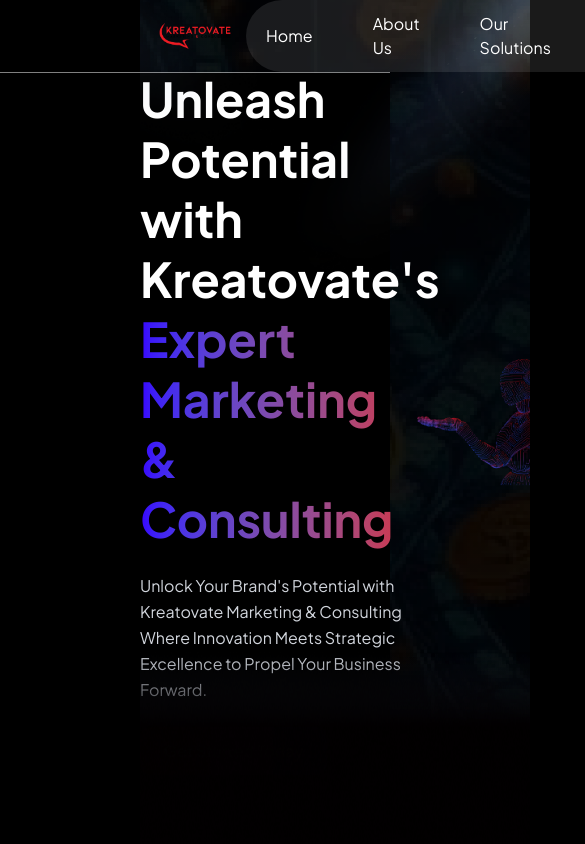
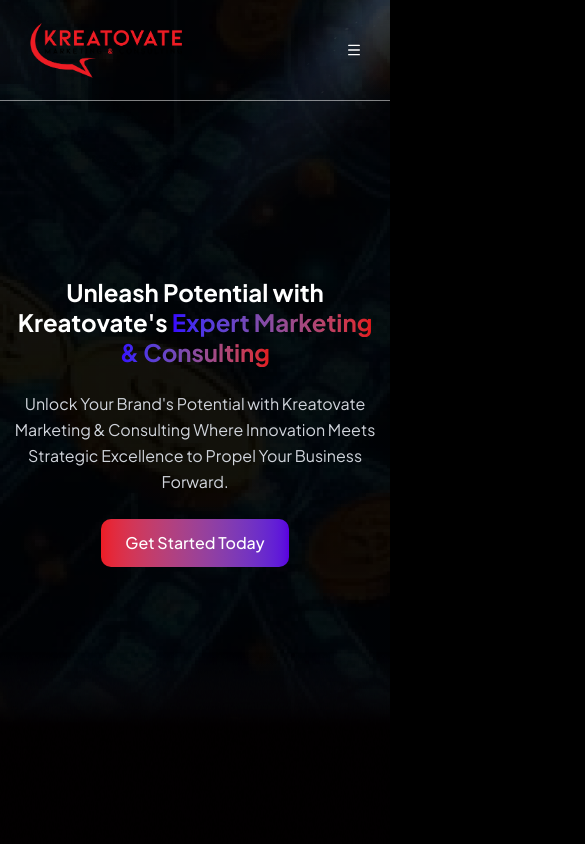
Before and after one commit to abedinalways/kreatovate, a Next.js app: page / in a window 390 px wide. Shown: the top 844 px of the page, 585 px wide, since content can reach past the window. Built offline with nearby package versions, Linux system fonts and the light colour scheme.

Commit message:
make navbar responsive and Banner section fix bugs

```diff
--- a/package.json
+++ b/package.json
@@ -10,6 +10,7 @@
   },
   "dependencies": {
     "@hookform/resolvers": "^5.2.2",
+    "@radix-ui/react-dialog": "^1.1.15",
     "@radix-ui/react-label": "^2.1.7",
     "@radix-ui/react-select": "^2.2.6",
     "@radix-ui/react-separator": "^1.1.7",
--- a/src/app/(public)/layout.tsx
+++ b/src/app/(public)/layout.tsx
@@ -10,9 +10,7 @@ const PublicLayout = ({
   return (
     <>
       <Navbar />
-      <main className="min-h-screen flex flex-col bg-black px-[140px] ">
-        {children}
-      </main>
+      <main className="min-h-screen flex flex-col bg-black">{children}</main>
       <Footer />
     </>
   );
--- a/src/app/(public)/page.tsx
+++ b/src/app/(public)/page.tsx
@@ -1,11 +1,11 @@
-import Contact from "@/components/contact/Contact";
+// import Contact from "@/components/contact/Contact";
 import Banner from "@/components/modules/Banner";
 
 export default function Home() {
   return (
-    <div className="absolute top-0 w-full">
+    <div className="absolute top-0 left-0 w-full">
       <Banner />
-      <Contact />
+      {/* <Contact /> */}
     </div>
   );
 }
--- a/src/components/modules/Banner.tsx
+++ b/src/components/modules/Banner.tsx
@@ -2,45 +2,45 @@ import Image from "next/image";
 
 const Banner = () => {
   return (
-    <div className="relative w-full min-h-screen flex items-center justify-center overflow-hidden">
+    <div className="relative isolate w-full min-h-screen flex items-center justify-center overflow-hidden">
       <Image
         src="/images/banner.png"
         alt="background"
         fill
         priority
-        className="object-cover object-center -z-10"
+        className="object-cover object-center z-0"
       />
-      <div className="absolute inset-0 bg-gradient-to-b from-black/10 to-black/10 -z-10" />
+      <div className="absolute inset-0 bg-gradient-to-b from-black/10 to-black/10 z-10" />
       <Image
         src="/images/group1.png"
         alt="light effect 1"
         width={800}
         height={800}
-        className="absolute -top-20 -left-40"
+        className="absolute -top-20 -left-40 z-20"
       />
       <Image
         src="/images/group2.png"
         alt="light effect 2"
         width={800}
         height={800}
-        className="absolute top-0 right-0"
+        className="absolute top-0 right-0 z-20"
       />
       <Image
         src="/images/bottom-bg.png"
         alt="light effect 2"
         width={800}
         height={800}
-        className="absolute bottom-0 right-0 w-full h-48 z-10"
+        className="absolute bottom-0 right-0 w-full h-48 z-30"
       />
 
-      <div className="text-white max-w-4xl space-y-6">
-        <h1 className="text-5xl md:text-6xl font-bold leading-tight">
+      <div className="text-white max-w-4xl space-y-6 z-50 text-center sm:text-left">
+        <h1 className="text-2xl sm:text-5xl md:text-6xl font-bold leading-tight">
           Unleash Potential with Kreatovate&apos;s{" "}
           <span className="text-color-gradient">Expert Marketing</span>{" "}
           <span className="text-color-gradient">& Consulting</span>
         </h1>
 
-        <p className="text-gray-300 leading-relaxed max-w-xl">
+        <p className="text-gray-300 leading-relaxed sm:max-w-xl">
           Unlock Your Brand&apos;s Potential with Kreatovate Marketing &
           Consulting Where Innovation Meets Strategic Excellence to Propel Your
           Business Forward.
@@ -51,7 +51,7 @@ const Banner = () => {
         </button>
       </div>
 
-      <div className="flex justify-center md:justify-end">
+      <div className="sm:flex justify-center md:justify-end hidden">
         <Image
           src="/images/robo.png"
           alt="AI robot"
--- a/src/components/shared/Logo.tsx
+++ b/src/components/shared/Logo.tsx
@@ -1,7 +1,19 @@
 import Image from "next/image";
+import Link from "next/link";
 
 const Logo = () => {
-  return <Image src="/images/logo.png" alt="logo" width={180} height={100} />;
+  return (
+    <Link href="/">
+      <div className="relative w-[180px] sm:w-[251px] md:w-[170px] h-[60px]">
+        <Image
+          src="/images/logo.png"
+          alt="logo"
+          fill
+          className="object-contain"
+        />
+      </div>
+    </Link>
+  );
 };
 
 export default Logo;
--- a/src/components/shared/footer/Footer.tsx
+++ b/src/components/shared/footer/Footer.tsx
@@ -1,9 +1,7 @@
-// components/Footer.tsx
-import Link from 'next/link';
-import { Facebook, Instagram, Linkedin } from 'lucide-react';
-import Image from 'next/image';
+import Link from "next/link";
+import { Facebook, Instagram, Linkedin } from "lucide-react";
+import Logo from "../Logo";
 
-// X (Twitter) icon component since it's not in lucide-react
 const XIcon = () => (
   <svg
     viewBox="0 0 24 24"
@@ -22,9 +20,8 @@ export default function Footer() {
         <div className="grid grid-cols-1 md:grid-cols-4 gap-8 lg:gap-12">
           {/* Brand Section */}
           <div className="space-y-1">
-            <Link href="/" className="inline-block">
-              <Image src="/images/footer.png" alt="" width={200} height={200} />
-            </Link>
+            <Logo />
+
             <p className="text-gray-400 text-sm leading-relaxed max-w-xs">
               Our AI-Driven Marketing Platform gives you an affordable
               enterprise digital marketing and advertising solution that does
--- a/src/components/shared/navbar/NavItems.tsx
+++ b/src/components/shared/navbar/NavItems.tsx
@@ -3,7 +3,11 @@
 import Link from "next/link";
 import { useState } from "react";
 
-const NavItems = () => {
+type Props = {
+  variant?: "desktop" | "mobile";
+};
+
+const NavItems = ({ variant = "desktop" }: Props) => {
   const [active, setActive] = useState("home");
 
   const items = [
@@ -13,20 +17,53 @@ const NavItems = () => {
     { id: "#testimonial", label: "testimonial" },
     { id: "#contact_us", label: "contact us" },
   ];
+
+  if (variant === "mobile") {
+    return (
+      <div>
+        <ul className="flex flex-col gap-1 capitalize">
+          {items.map((item) => {
+            const isActive = active === item.id;
+            return (
+              <li key={item.id}>
+                <Link
+                  href={item.id}
+                  onClick={() => {
+                    setActive(item.id);
+                  }}
+                  className={[
+                    "block w-full rounded-lg px-4 py-3 transition-colors whitespace-nowrap",
+                    isActive
+                      ? "bg-[#ED1C2433] font-semibold"
+                      : "hover:bg-[#ED1C2433]/40",
+                  ].join(" ")}
+                >
+                  {item.label}
+                </Link>
+              </li>
+            );
+          })}
+        </ul>
+      </div>
+    );
+  }
+
   return (
     <div>
-      <ul className="flex items-center gap-7 capitalize bg-white/10 p-1 rounded-full">
+      <ul className="flex items-center gap-7 lg:gap-3 capitalize bg-white/10 p-1 rounded-full">
         {items?.map((item) => (
           <li
             key={item.id}
             onClick={() => setActive(item.id)}
-            className={`px-4 py-2 rounded-full transition-all duration-200 ${
+            className={`px-4 lg:px-2 py-2 rounded-full transition-all duration-200 ${
               active === item.id
                 ? "bg-[#ED1C2433] font-semibold"
                 : "hover:bg-[#ED1C2433]/40"
             }`}
           >
-            <Link href={`${item.id}`}>{item.label}</Link>
+            <Link href={`${item.id}`} className="whitespace-nowrap">
+              {item.label}
+            </Link>
           </li>
         ))}
       </ul>
--- a/src/components/shared/navbar/Navbar.tsx
+++ b/src/components/shared/navbar/Navbar.tsx
@@ -1,21 +1,107 @@
+"use client";
+
+import {
+  Sheet,
+  SheetContent,
+  SheetHeader,
+  SheetTitle,
+  SheetTrigger,
+} from "@/components/ui/sheet";
 import Logo from "../Logo";
 import NavItems from "./NavItems";
 import { Button } from "@/components/ui/button";
+import { Menu } from "lucide-react";
+import { useEffect, useRef, useState } from "react";
+import { gsap } from "gsap";
+import { ScrollTrigger } from "gsap/ScrollTrigger";
+
+gsap.registerPlugin(ScrollTrigger);
 
 const Navbar = () => {
+  const [open, setOpen] = useState(false);
+  const navRef = useRef<HTMLElement | null>(null);
+
+  useEffect(() => {
+    if (!navRef.current) return;
+
+    const el = navRef.current;
+    el.style.willChange = "backdrop-filter, background-color";
+    el.style.backdropFilter = "blur(0px)";
+    el.style.backgroundColor = "rgba(0,0,0,0)";
+
+    const tween = gsap.fromTo(
+      el,
+      {
+        backdropFilter: "blur(0px)",
+        backgroundColor: "rgba(0,0,0,0)",
+      },
+      {
+        backdropFilter: "blur(16px)",
+        backgroundColor: "rgba(0,0,0,0.40)",
+        ease: "none",
+        scrollTrigger: {
+          trigger: document.documentElement,
+          start: "top top",
+          end: "+=150",
+          scrub: true,
+        },
+      }
+    );
+
+    return () => {
+      tween?.scrollTrigger?.kill();
+      tween?.kill();
+    };
+  }, []);
+
   return (
-    <nav className="sticky top-0 left-0 w-full px-36 z-50 border-b border-white/50">
+    <nav
+      ref={navRef}
+      className="sticky top-0 left-0 w-full py-5 px-4 sm:px-36 md:px-5 z-50 border-b border-white/50"
+    >
       <div className="flex flex-row items-center justify-between">
         <Logo />
 
+        <div className="hidden lg:block">
           <NavItems />
+        </div>
+
+        <div className="hidden lg:block">
+          <Button
+            variant="default"
+            className="px-6 py-3.5 capitalize btn-gradient text-lg lg:text-sm font-medium leading-8 h-10 rounded-xl"
+          >
+            book consultation now
+          </Button>
+        </div>
+
+        <div className="lg:hidden">
+          <Sheet open={open} onOpenChange={setOpen}>
+            <SheetTrigger asChild>
+              <Button variant="ghost" size="icon-lg" aria-label="Open menu">
+                <Menu />
+              </Button>
+            </SheetTrigger>
+            <SheetContent className="bg-white/10 backdrop-blur-2xl border-0">
+              <SheetHeader>
+                <SheetTitle>
+                  <Logo />
+                </SheetTitle>
+
+                <div className="mt-2">
+                  <NavItems variant="mobile" />
+                </div>
 
                 <Button
                   variant="default"
-          className="px-6 py-3.5 capitalize btn-gradient text-lg font-medium leading-8 h-10 rounded-xl"
+                  className="px-6 py-3.5 capitalize btn-gradient text-sm font-medium leading-8 h-10 rounded-xl"
                 >
                   book consultation now
                 </Button>
+              </SheetHeader>
+            </SheetContent>
+          </Sheet>
+        </div>
       </div>
     </nav>
   );
--- /dev/null
+++ b/src/components/ui/sheet.tsx
@@ -0,0 +1,139 @@
+"use client";
+
+import * as React from "react";
+import * as SheetPrimitive from "@radix-ui/react-dialog";
+import { XIcon } from "lucide-react";
+
+import { cn } from "@/lib/utils";
+
+function Sheet({ ...props }: React.ComponentProps<typeof SheetPrimitive.Root>) {
+  return <SheetPrimitive.Root data-slot="sheet" {...props} />;
+}
+
+function SheetTrigger({
+  ...props
+}: React.ComponentProps<typeof SheetPrimitive.Trigger>) {
+  return <SheetPrimitive.Trigger data-slot="sheet-trigger" {...props} />;
+}
+
+function SheetClose({
+  ...props
+}: React.ComponentProps<typeof SheetPrimitive.Close>) {
+  return <SheetPrimitive.Close data-slot="sheet-close" {...props} />;
+}
+
+function SheetPortal({
+  ...props
+}: React.ComponentProps<typeof SheetPrimitive.Portal>) {
+  return <SheetPrimitive.Portal data-slot="sheet-portal" {...props} />;
+}
+
+function SheetOverlay({
+  className,
+  ...props
+}: React.ComponentProps<typeof SheetPrimitive.Overlay>) {
+  return (
+    <SheetPrimitive.Overlay
+      data-slot="sheet-overlay"
+      className={cn(
+        "data-[state=open]:animate-in data-[state=closed]:animate-out data-[state=closed]:fade-out-0 data-[state=open]:fade-in-0 fixed inset-0 z-50 bg-black/50",
+        className
+      )}
+      {...props}
+    />
+  );
+}
+
+function SheetContent({
+  className,
+  children,
+  side = "right",
+  ...props
+}: React.ComponentProps<typeof SheetPrimitive.Content> & {
+  side?: "top" | "right" | "bottom" | "left";
+}) {
+  return (
+    <SheetPortal>
+      <SheetOverlay />
+      <SheetPrimitive.Content
+        data-slot="sheet-content"
+        className={cn(
+          "bg-background data-[state=open]:animate-in data-[state=closed]:animate-out fixed z-50 flex flex-col gap-4 shadow-lg transition ease-in-out data-[state=closed]:duration-300 data-[state=open]:duration-500",
+          side === "right" &&
+            "data-[state=closed]:slide-out-to-right data-[state=open]:slide-in-from-right inset-y-0 right-0 h-full w-3/4 border-l sm:max-w-sm",
+          side === "left" &&
+            "data-[state=closed]:slide-out-to-left data-[state=open]:slide-in-from-left inset-y-0 left-0 h-full w-3/4 border-r sm:max-w-sm",
+          side === "top" &&
+            "data-[state=closed]:slide-out-to-top data-[state=open]:slide-in-from-top inset-x-0 top-0 h-auto border-b",
+          side === "bottom" &&
+            "data-[state=closed]:slide-out-to-bottom data-[state=open]:slide-in-from-bottom inset-x-0 bottom-0 h-auto border-t",
+          className
+        )}
+        {...props}
+      >
+        {children}
+        <SheetPrimitive.Close className="ring-offset-background focus:ring-ring data-[state=open]:bg-secondary absolute top-4 right-4 rounded-xs opacity-70 transition-opacity hover:opacity-100 focus:ring-2 focus:ring-offset-2 focus:outline-hidden disabled:pointer-events-none">
+          <XIcon className="size-6 text-black" />
+          <span className="sr-only">Close</span>
+        </SheetPrimitive.Close>
+      </SheetPrimitive.Content>
+    </SheetPortal>
+  );
+}
+
+function SheetHeader({ className, ...props }: React.ComponentProps<"div">) {
+  return (
+    <div
+      data-slot="sheet-header"
+      className={cn("flex flex-col gap-1.5 p-4", className)}
+      {...props}
+    />
+  );
+}
+
+function SheetFooter({ className, ...props }: React.ComponentProps<"div">) {
+  return (
+    <div
+      data-slot="sheet-footer"
+      className={cn("mt-auto flex flex-col gap-2 p-4", className)}
+      {...props}
+    />
+  );
+}
+
+function SheetTitle({
+  className,
+  ...props
+}: React.ComponentProps<typeof SheetPrimitive.Title>) {
+  return (
+    <SheetPrimitive.Title
+      data-slot="sheet-title"
+      className={cn("text-foreground font-semibold", className)}
+      {...props}
+    />
+  );
+}
+
+function SheetDescription({
+  className,
+  ...props
+}: React.ComponentProps<typeof SheetPrimitive.Description>) {
+  return (
+    <SheetPrimitive.Description
+      data-slot="sheet-description"
+      className={cn("text-muted-foreground text-sm", className)}
+      {...props}
+    />
+  );
+}
+
+export {
+  Sheet,
+  SheetTrigger,
+  SheetClose,
+  SheetContent,
+  SheetHeader,
+  SheetFooter,
+  SheetTitle,
+  SheetDescription,
+};
```
Also changed, not shown: public/images/logo.png, 1 other file (tests, documents, lock files or other folders). Lines whose indentation alone changed are shown as unchanged.
